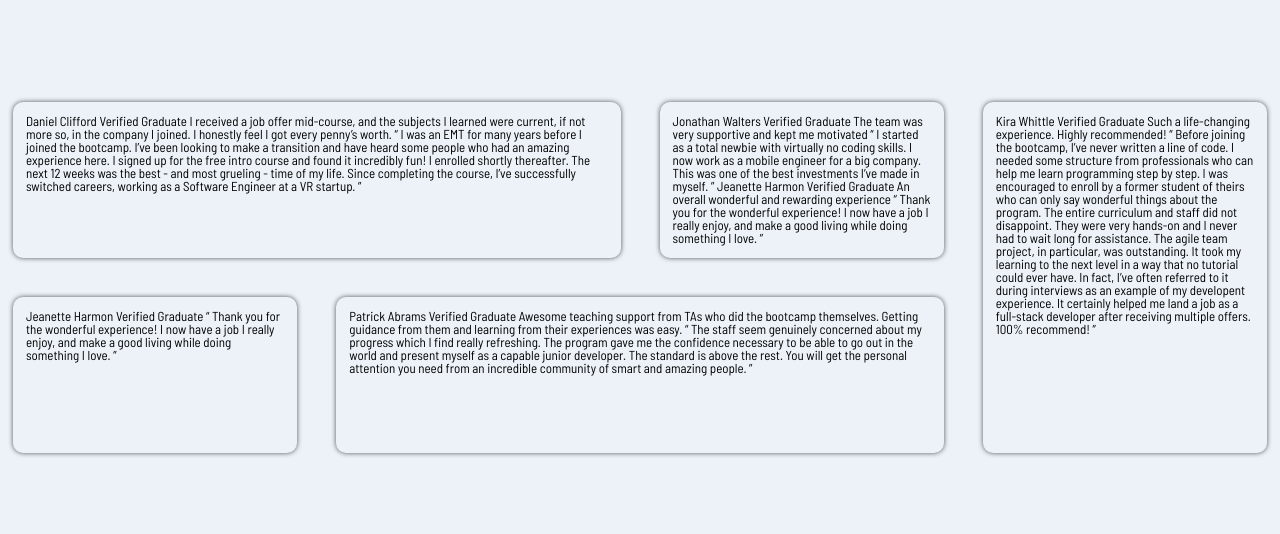
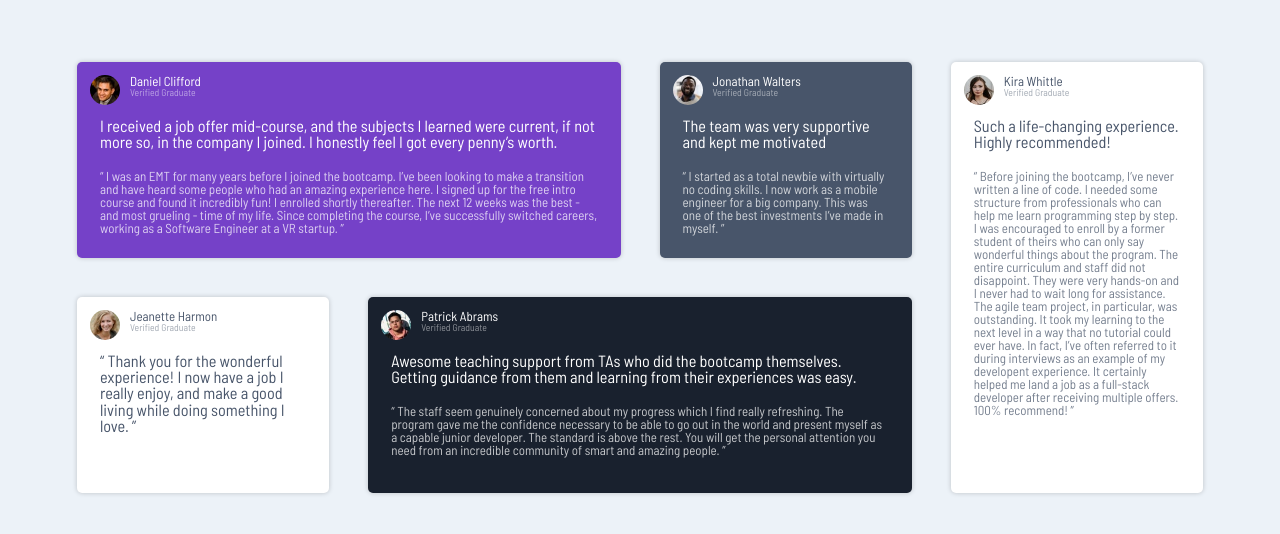
Before and after one commit to rgv3300/testimonialsGrid, a plain HTML site: page index.html in a window 1280 px wide. Shown: the part 116-650 px from the top of the page. Drawn offline with Linux system fonts and the light colour scheme.

Commit message:
final commit

```diff
--- a/index.html
+++ b/index.html
@@ -12,63 +12,62 @@
 </head>
 <body>
   <div class="container">
-    <div class="grid-cell1">Daniel Clifford
-      Verified Graduate
+    <div class="grid-cell1">
+      <span><img src="images/image-daniel.jpg" alt=""></span>
+      <h1>Daniel Clifford</h1>
+      <h4>Verified Graduate</h4>
+      <blockquote> I received a job offer mid-course, and the subjects I learned were current, if not more so,
+      in the company I joined. I honestly feel I got every penny’s worth.</blockquote>
 
-      I received a job offer mid-course, and the subjects I learned were current, if not more so,
-      in the company I joined. I honestly feel I got every penny’s worth.
-
-      “ I was an EMT for many years before I joined the bootcamp. I’ve been looking to make a
+      <p> “ I was an EMT for many years before I joined the bootcamp. I’ve been looking to make a
       transition and have heard some people who had an amazing experience here. I signed up
       for the free intro course and found it incredibly fun! I enrolled shortly thereafter.
       The next 12 weeks was the best - and most grueling - time of my life. Since completing
-      the course, I’ve successfully switched careers, working as a Software Engineer at a VR startup. ”
+      the course, I’ve successfully switched careers, working as a Software Engineer at a VR startup. ”</p>
       </div>
-    <div class="grid-cell2">Jonathan Walters
-      Verified Graduate
+    <div class="grid-cell2">
+      <span><img src="images/image-jonathan.jpg" alt=""></span>
+      <h1>Jonathan Walters</h1>
+      <h4>Verified Graduate</h4>
+      <blockquote> The team was very supportive and kept me motivated</blockquote>
 
-      The team was very supportive and kept me motivated
+      <p> “ I started as a total newbie with virtually no coding skills. I now work as a mobile engineer
+      for a big company. This was one of the best investments I’ve made in myself. ”</p>
+    </div>
+    <div class="grid-cell3">
+      <span><img src="images/image-patrick.jpg" alt=""></span>
+      <h1>Patrick Abrams</h1>
+      <h4>Verified Graduate</h4>
 
-      “ I started as a total newbie with virtually no coding skills. I now work as a mobile engineer
-      for a big company. This was one of the best investments I’ve made in myself. ”
+      <blockquote> Awesome teaching support from TAs who did the bootcamp themselves. Getting guidance from them and
+      learning from their experiences was easy.</blockquote>
 
-      Jeanette Harmon
-      Verified Graduate
-
-      An overall wonderful and rewarding experience
-
-      “ Thank you for the wonderful experience! I now have a job I really enjoy, and make a good living
-      while doing something I love. ”</div>
-    <div class="grid-cell3">
-
-      Patrick Abrams
-      Verified Graduate
-
-      Awesome teaching support from TAs who did the bootcamp themselves. Getting guidance from them and
-      learning from their experiences was easy.
-
-      “ The staff seem genuinely concerned about my progress which I find really refreshing. The program
+      <p> “ The staff seem genuinely concerned about my progress which I find really refreshing. The program
       gave me the confidence necessary to be able to go out in the world and present myself as a capable
       junior developer. The standard is above the rest. You will get the personal attention you need from
-      an incredible community of smart and amazing people. ”</div>
-    <div class="grid-cell4">Kira Whittle
-      Verified Graduate
+      an incredible community of smart and amazing people. ”</p></div>
+    <div class="grid-cell4">
+      <span><img src="images/image-kira.jpg" alt=""></span>
+      <h1> Kira Whittle</h1>
+      <h4>Verified Graduate</h4>
+      <blockquote>Such a life-changing experience. Highly recommended!</blockquote>
 
-      Such a life-changing experience. Highly recommended!
-
-      “ Before joining the bootcamp, I’ve never written a line of code. I needed some structure from
+     <p> “ Before joining the bootcamp, I’ve never written a line of code. I needed some structure from
       professionals who can help me learn programming step by step. I was encouraged to enroll by a former
       student of theirs who can only say wonderful things about the program. The entire curriculum and staff
       did not disappoint. They were very hands-on and I never had to wait long for assistance. The agile team
       project, in particular, was outstanding. It took my learning to the next level in a way that no tutorial
       could ever have. In fact, I’ve often referred to it during interviews as an example of my developent
       experience. It certainly helped me land a job as a full-stack developer after receiving multiple offers.
-      100% recommend! ”
+      100% recommend! ”</p>
       </div>
-    <div class="grid-cell5">Jeanette Harmon
-      Verified Graduate
-      “ Thank you for the wonderful experience! I now have a job I really enjoy, and make a
-      good living while doing something I love. ”</div>
+    <div class="grid-cell5">
+      <span><img src="images/image-jeanette.jpg" alt=""></span>
+      <h1>Jeanette Harmon</h1>
+      <h4>Verified Graduate</h4>
+      <blockquote>   “ Thank you for the wonderful experience! I now have a job I really enjoy, and make a
+      good living while doing something I love. ”</blockquote>
+    </div>
     <div class="grid-cell6"></div>
     <div class="grid-cell7"></div>
     <div class="grid-cell8"></div>
--- a/style.css
+++ b/style.css
@@ -1,8 +1,8 @@
 :root {
     --desktop: 1440px;
     --mobile: 375px;
-    --shadow: 0px 0px 5px 0px rgba(0,0,0,0.66);
-    --radius: 10px;
+    --shadow: 0px 0px 5px 0px rgba(0,0,0,0.2);
+    --radius: 5px;
     --margin: 1em;
     --padding: 1em;
 }
@@ -14,16 +14,13 @@ body {
     flex-direction: column;
     justify-content: center;
     align-items: center;
-    overflow: scroll;
+    background-color: hsl(210, 46%, 95%);
 }
 body {
-    background-color: hsl(210, 46%, 95%);
     font-family: 'Barlow Semi Condensed';
     font-size: 13px;
 }
-
 .container {
-    /* width: var(--desktop); */
     display: grid;
     grid-template-columns: repeat(4, 1fr) ;
     grid-template-rows: repeat(2, 1fr);
@@ -32,13 +29,10 @@ body {
     "test4 test5 test5 test3";
     column-gap: 1em;
     row-gap: 1em;
-    box-sizing: border-box;
+    overflow: scroll;
+    padding-left: 5%;
+    padding-right: 5% ;
 }
-
-.container {
-    padding:
-}
-
 .grid-cell1, .grid-cell2, .grid-cell3, .grid-cell4, .grid-cell5 {
     box-shadow: var(--shadow);
     border-radius: var(--radius);
@@ -47,28 +41,59 @@ body {
 }
 .grid-cell1 {
     grid-area: test1;
+    background-color: hsl(263, 55%, 52%);
+    color: hsl(0, 0%, 100%);
 }
 .grid-cell2 {
     grid-area: test2;
+    background-color: hsl(217, 19%, 35%);
+    color: hsl(0, 0%, 100%);
 }
-
 .grid-cell3 {
     grid-area: test5;
+    background-color: hsl(219, 29%, 14%) ;
+    color: hsl(0, 0%, 100%);
 }
-
 .grid-cell4 {
     grid-area: test3;
+    background-color: hsl(0, 0%, 100%) ;
+    color: hsl(217, 19%, 35%);
 }
-
 .grid-cell5 {
     grid-area: test4;
+    background-color: hsl(0, 0%, 100%);
+    color: hsl(217, 19%, 35%);
 }
-
 @media only screen and (max-width: 375px) {
     .container {
         display: flex;
         flex-direction: column;
         width: auto;
-        height: auto;
+        height: 100%;
     }
 }
+span > img {
+    float: left;
+    width: 30px;
+    height: 30px;
+    border-radius: 50%;
+}
+h1 {
+    margin-left: 40px;
+}
+h4 {
+    margin-left: 40px;
+    color: hsla(0, 0%, 100%, 50%);
+    font-size: 0.75em;
+}
+.grid-cell4  h4, .grid-cell5 h4 {
+    color: hsla(217, 19%, 35%, 50%);
+}
+blockquote {
+    font-size: 1.25em;
+    margin: 20px 10px;
+}
+p {
+    margin: 10px;
+    opacity: 75%;
+}
```
